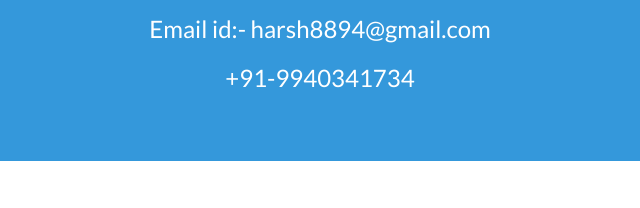
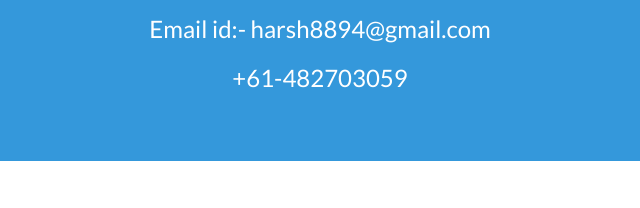
Before and after one commit to harsh8894/harsh8894.github.io, a plain HTML site: page index.html in a window 1280 px wide. Shown: the part 4328-4536 px from the top of the page, 320-960 px from the left. Drawn offline with nearby package versions, Linux system fonts and the light colour scheme; a script that the page names is missing.

Commit message:
Update index.html

```diff
--- a/index.html
+++ b/index.html
@@ -266,7 +266,7 @@
         <h2>Get in Touch</h2>
         <div id="contact-form">
             <h2>Email id:- harsh8894@gmail.com</h2>
-			<h2>+91-9940341734</h2>
+			<h2>+61-482703059</h2>
         </div>
         <!-- End #contact-form -->
     </div>
```
